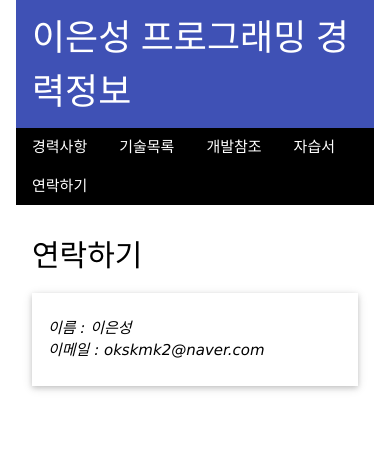
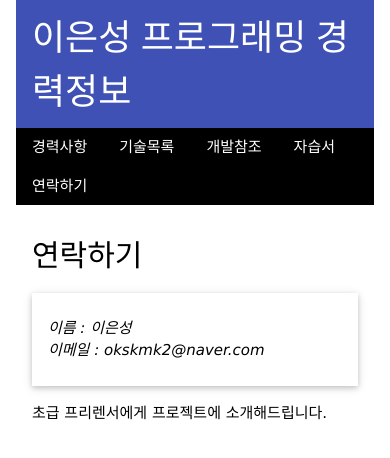
Before and after one commit to okskmk2/portfolio, a plain HTML site: page contact.html in a window 390 px wide. Drawn offline with nearby package versions, Linux system fonts and the light colour scheme.

Commit message:
meta mobile

```diff
--- a/contact.html
+++ b/contact.html
@@ -2,6 +2,7 @@
 <html>
 <head>
 <meta charset="UTF-8">
+<meta name="viewport" content="width=device-width, initial-scale=1">
 <link rel="stylesheet" href="https://www.w3schools.com/w3css/4/w3.css">
 <title>BHN - LES</title>
 </head>
@@ -19,6 +20,7 @@
 		<address class="w3-panel w3-card w3-padding-24">
 			이름 : 이은성<br>이메일 : okskmk2@naver.com
 		</address>
+		<p>초급 프리렌서에게 프로젝트에 소개해드립니다.</p>
 	</section>
 </body>
 </html>
```
Also changed, not shown: index.html (+1 -0 lines), ref.html (+1 -0 lines), skill.html (+1 -0 lines), tutorial.html (+1 -0 lines).
